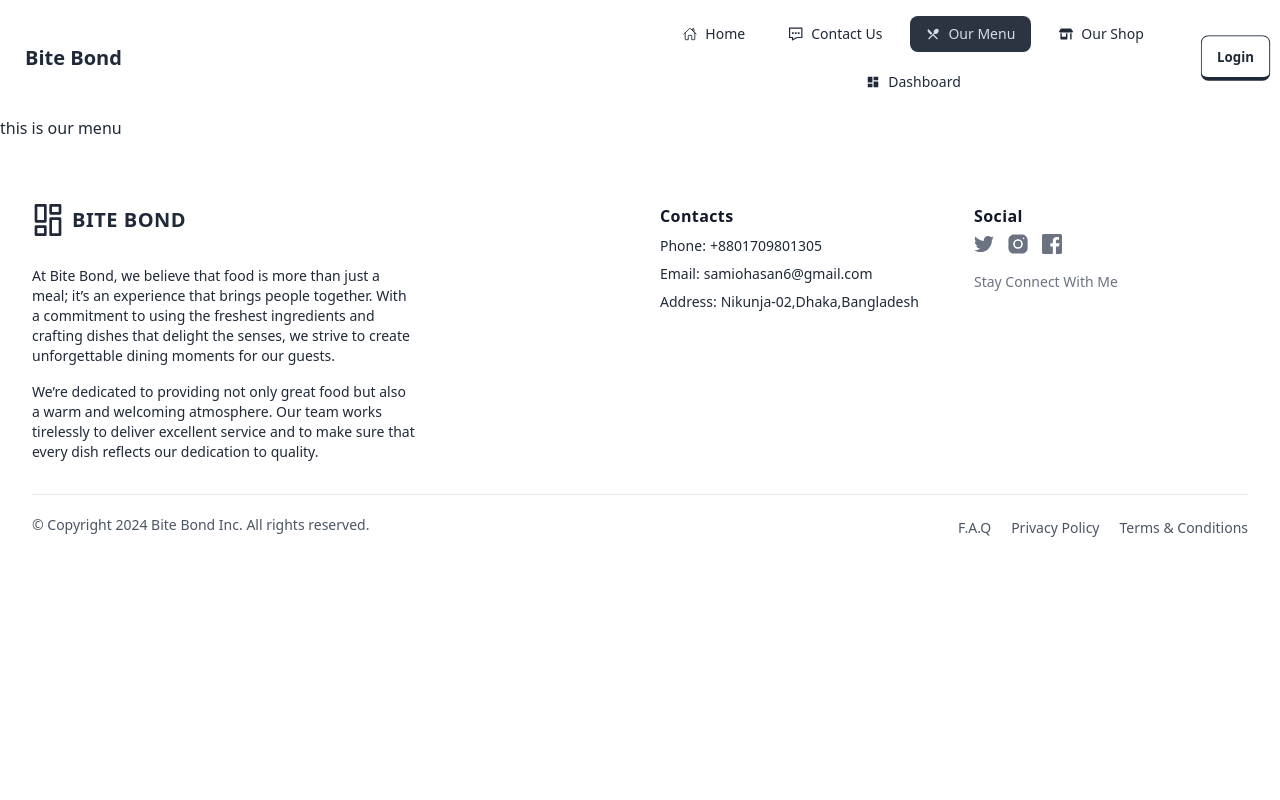
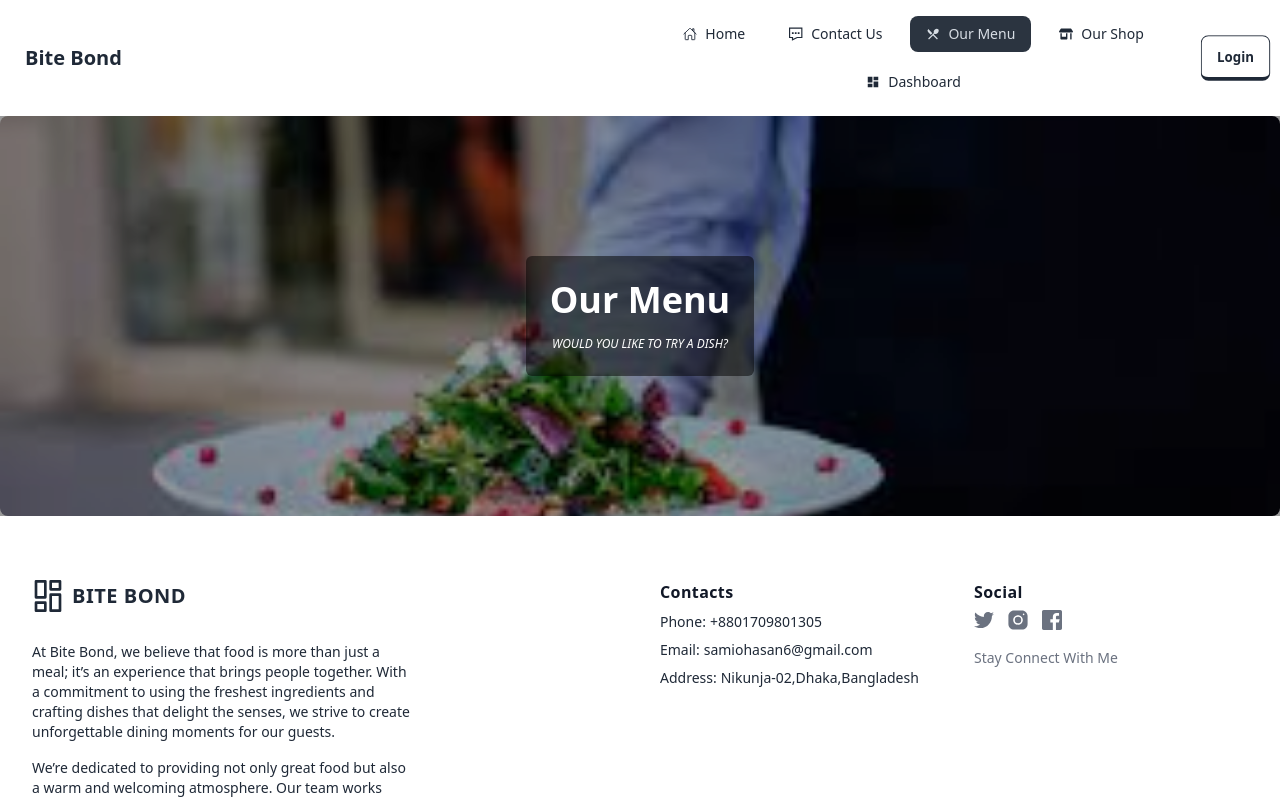
Before and after one commit to samio11/Bite_Bond_Restaurent_Client, a React (Vite) app: page /menu in a window 1280 px wide. Shown: the top 800 px of the page. Built offline with nearby package versions, Linux system fonts and the light colour scheme; no server answers.

Commit message:
Our Customer review Section Done

```diff
--- a/src/Components/FixedElement/FixedElement.jsx
+++ b/src/Components/FixedElement/FixedElement.jsx
@@ -7,7 +7,7 @@ const FixedElement = () => {
     return (
         <div>
             <NavBar></NavBar>
-            <div className=''>
+            <div className='min-h-[calc(100vh-510px)]'>
                 <Outlet></Outlet>
             </div>
             <Footer></Footer>
--- a/src/Components/Menu/Menu.jsx
+++ b/src/Components/Menu/Menu.jsx
@@ -1,9 +1,10 @@
 import React from 'react';
+import CommonBox from '../ReusableComponent/CommonBox';
 
 const Menu = () => {
     return (
         <div>
-            this is our menu
+           <CommonBox pic={'menu.jpeg'} title={'Our Menu'} subTitle={'WOULD YOU LIKE TO TRY A DISH?'}></CommonBox>
         </div>
     );
 };
--- a/src/Components/OurShop/OurShop.jsx
+++ b/src/Components/OurShop/OurShop.jsx
@@ -1,9 +1,10 @@
 import React from 'react';
+import CommonBox from '../ReusableComponent/CommonBox';
 
 const OurShop = () => {
     return (
         <div>
-            This is Our Shop
+            <CommonBox pic={'shop.jpeg'} title={'Our Shop'} subTitle={'Save Time! Order Delicious Dish'}></CommonBox>
         </div>
     );
 };
--- a/src/Components/WebHeading/NavBar.jsx
+++ b/src/Components/WebHeading/NavBar.jsx
@@ -107,12 +107,11 @@ const NavBar = () => {
                             </div>
                             <ul
                                 tabIndex={0}
-                                className="menu menu-sm absolute dropdown-content bg-base-100 rounded-box z-[1] top-14 right-0 w-52 p-2 shadow space-x-3 flex justify-center items-center">
+                                className="menu menu-sm absolute dropdown-content bg-base-100 rounded-box z-[40] top-14 right-0 w-52 p-2 shadow space-x-3 flex justify-center items-center">
                                 <div className="space-y-3">
                                     <img className="w-[50px] h-[50px] rounded-full" referrerPolicy="no-referrer" src={user?.photoURL} alt="" />
                                     <p className="text-xs italic font-semibold text-gray-500">{user?.displayName}</p>
                                     <button onClick={handleLogout} className="btn btn-sm btn-error btn-outline">LogOut</button>
-
                                 </div>
 
                             </ul>
```
Also changed, not shown: public/menu.jpeg (added), public/shop.jpeg (added).
